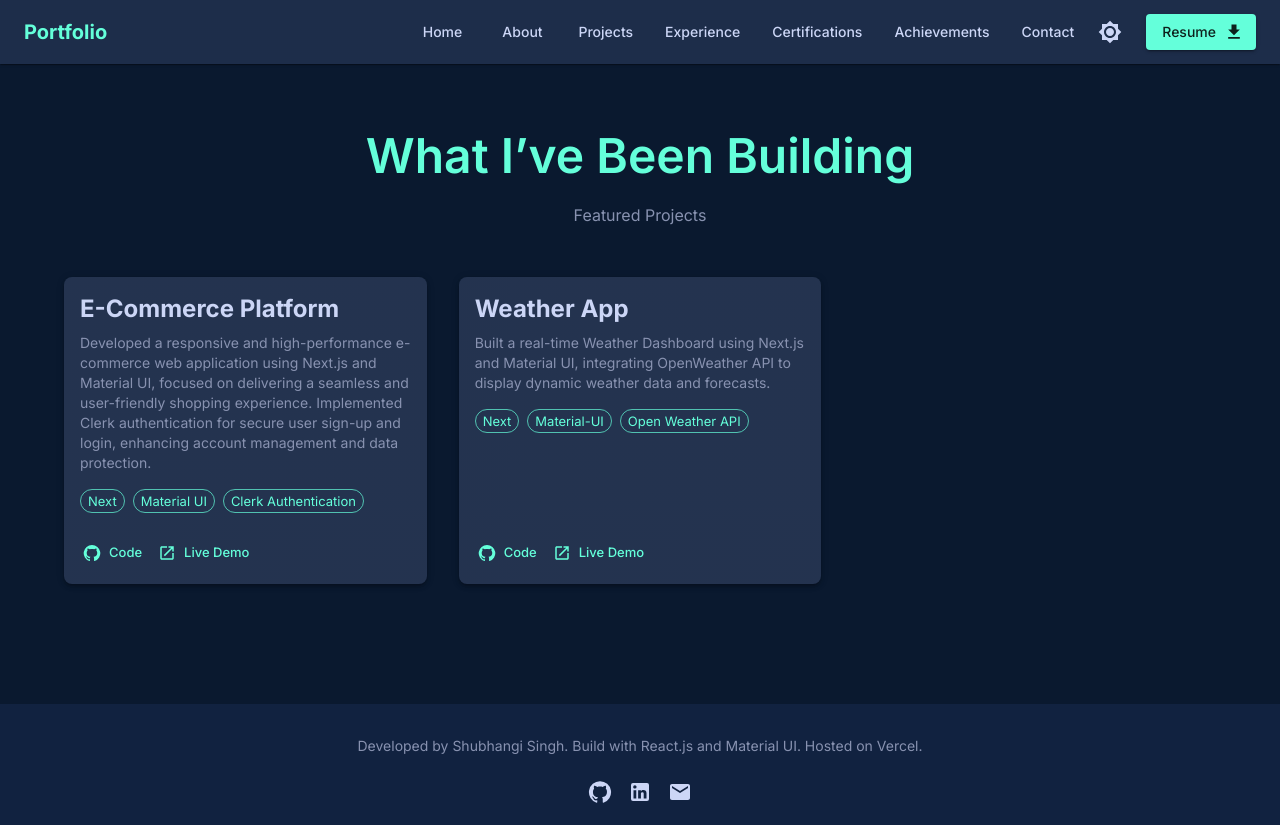
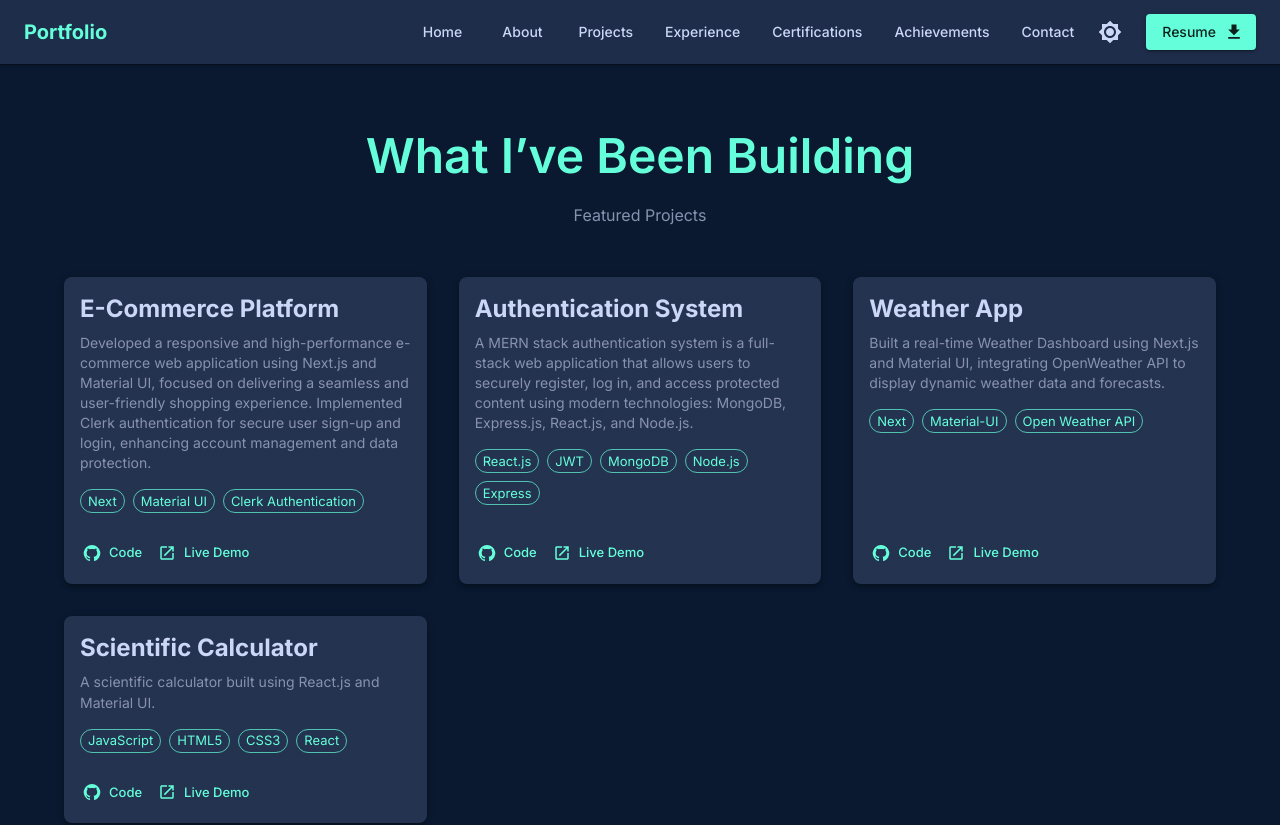
Before and after one commit to shubhangiisingh/Portfolio, a React (Vite) app: page /projects in a window 1280 px wide. Shown: the top 825 px of the page. Built offline with nearby package versions, Linux system fonts and the light colour scheme.

Commit message:
new project added

```diff
--- a/src/data/certifications.js
+++ b/src/data/certifications.js
@@ -6,6 +6,7 @@ export const certifications = [
         date: '2025',
         link: '/bootcamp_project.pdf',
     },
+
     {
         id: 2,
         title: 'Introduction to Artificial Intelligence',
--- a/src/data/projects.js
+++ b/src/data/projects.js
@@ -8,20 +8,28 @@ export const projects = [
         githubLink: 'https://github.com/shubhangiisingh/Quick-Cart',
         liveDemoLink: 'https://quick-cart-jpyk.vercel.app?_vercel_share=UFDm35tbxS1swt2Z1O8ahnfWbCFmUAUx',
     },
+     {
+        id: 2,
+        title: 'Authentication System',
+        description: 'A MERN stack authentication system is a full-stack web application that allows users to securely register, log in, and access protected content using modern technologies: MongoDB, Express.js, React.js, and Node.js.',
+        techStack: ['React.js', 'JWT', 'MongoDB', 'Node.js','Express'],
+        githubLink: 'https://github.com/shubhangiisingh/Authentication-system',
+        liveDemoLink: '',
+    },
     {
-        id: 2,
+        id: 3,
         title: 'Weather App',
         description: 'Built a real-time Weather Dashboard using Next.js and Material UI, integrating OpenWeather API to display dynamic weather data and forecasts.',
         techStack: ['Next', 'Material-UI', 'Open Weather API'],
         githubLink: 'https://github.com/shubhangiisingh/Weather-app',
         liveDemoLink: 'https://weather-app-one-xi-61.vercel.app?_vercel_share=wWgr2Hq430Y94F73wQV8nmnBjupd2OS5',
     },
-    // {
-    //     id: 3,
-    //     title: 'Weather Dashboard',
-    //     description: 'Real-time weather tracking application pulling data from OpenWeatherAPI with dynamic visualizations.',
-    //     techStack: ['JavaScript', 'HTML5', 'CSS3', 'Framer Motion'],
-    //     githubLink: 'https://github.com',
-    //     liveDemoLink: 'https://demo.com',
-    // }
+    {
+        id: 3,
+        title: 'Scientific Calculator',
+        description: 'A scientific calculator built using React.js and Material UI.',
+        techStack: ['JavaScript', 'HTML5', 'CSS3', 'React'],
+        githubLink: 'https://github.com/shubhangiisingh/ScientificCalculator',
+        liveDemoLink: 'https://scientific-calculator-7pb4.vercel.app?_vercel_share=XaMqIm0pYp0z8u8ABornT7G1YqasZzwO',
+    }
 ];
```
